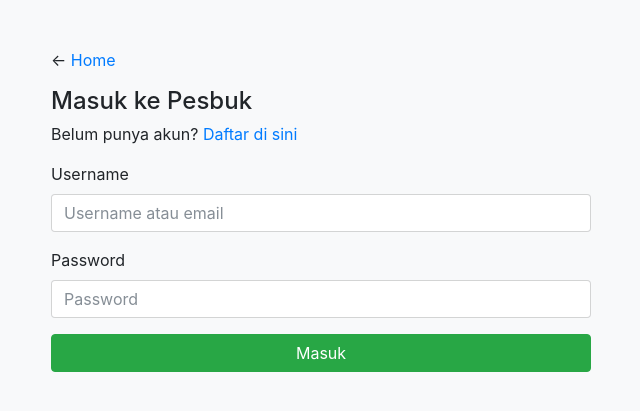
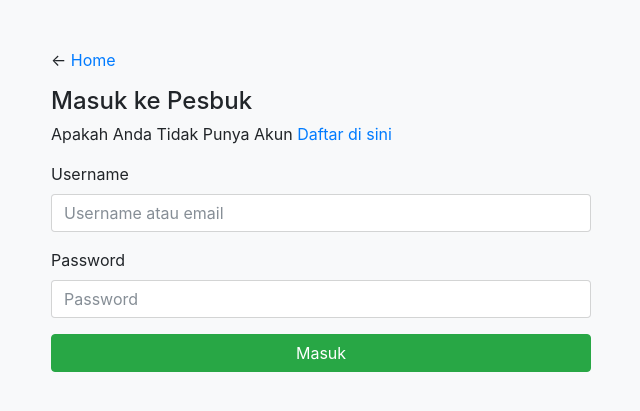
Before and after one commit to PutuGandi/SMALL-PROJECT-1, a PHP site: page /login.php in a window 1280 px wide. Shown: the top 411 px of the page, without its empty margins (34-674 px from the left). Run offline with PHP 8.4, Linux system fonts and the light colour scheme.

Commit message:
Revisi 1 Pada login.php

```diff
--- a/login.php
+++ b/login.php
@@ -41,7 +41,7 @@
     <meta charset="UTF-8">
     <meta name="viewport" content="width=device-width, initial-scale=1.0">
     <meta http-equiv="X-UA-Compatible" content="ie=edge">
-    <title>Login Pesbuk</title>
+    <title>Masuk Ke Pesbuk</title>
 
     <link rel="stylesheet" href="css/bootstrap.min.css" />
 </head>
@@ -54,7 +54,7 @@
         <p>&larr; <a href="index.php">Home</a>
 
         <h4>Masuk ke Pesbuk</h4>
-        <p>Belum punya akun? <a href="register.php">Daftar di sini</a></p>
+        <p>Apakah Anda Tidak Punya Akun <a href="register.php">Daftar di sini</a></p>
 
         <form action="" method="POST">
 
```
